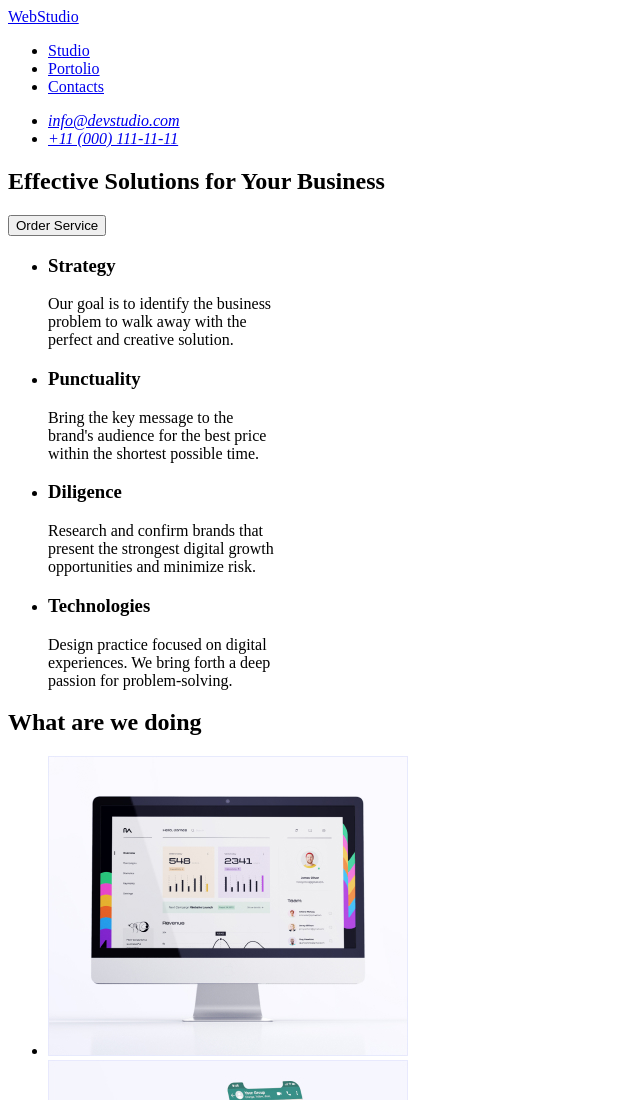
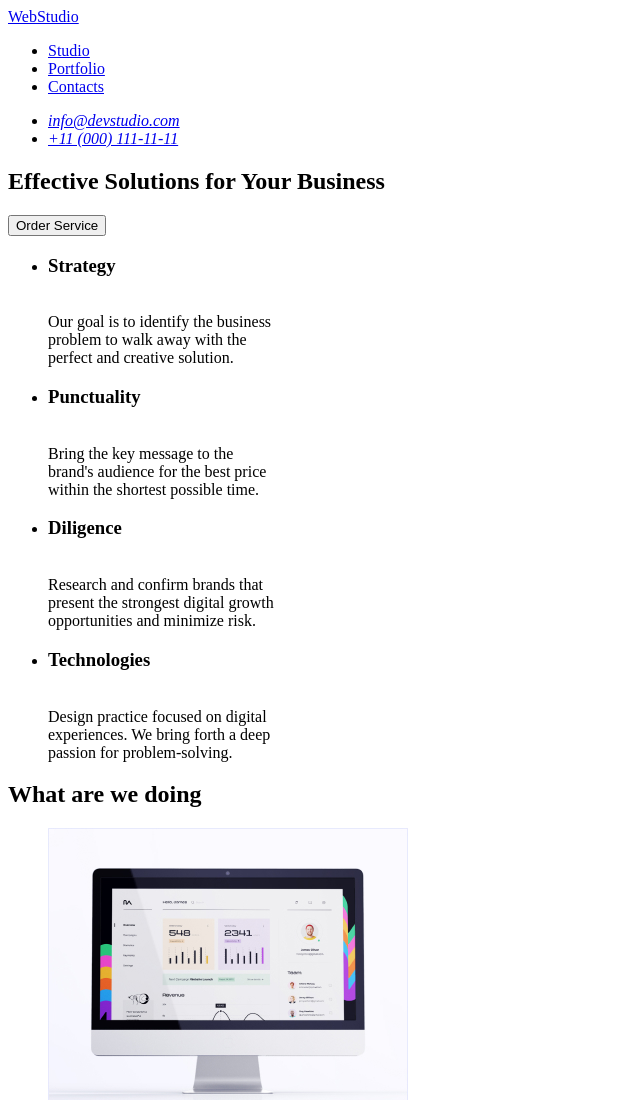
Before and after one commit to Juzehfriu/goit-markup-hw-01, a plain HTML site: page index.html in a window 1280 px wide. Shown: the top 1100 px of the page, without its empty margins (0-640 px from the left). Drawn offline with Linux system fonts and the light colour scheme.

Commit message:
update revision manen

```diff
--- a/index.html
+++ b/index.html
@@ -12,7 +12,7 @@
 
         <ul>
           <li><a href="./index.html">Studio</a></li>
-          <li><a href="./portfolio.html" target="_blank">Portolio</a></li>
+          <li><a href="./portfolio.html" target="_blank">Portfolio</a></li>
           <li><a href="./contacts.html" target="_blank">Contacts</a></li>
         </ul>
       </nav>
@@ -37,6 +37,7 @@
           <li>
             <h3>Strategy</h3>
             <p>
+              <br />
               Our goal is to identify the business <br />
               problem to walk away with the <br />
               perfect and creative solution. <br />
@@ -45,6 +46,7 @@
           <li>
             <h3>Punctuality</h3>
             <p>
+              <br />
               Bring the key message to the <br />brand's audience for the best
               price <br />
               within the shortest possible time. <br />
@@ -53,6 +55,7 @@
           <li>
             <h3>Diligence</h3>
             <p>
+              <br />
               Research and confirm brands that <br />present the strongest
               digital growth <br />opportunities and minimize risk. <br />
             </p>
@@ -60,6 +63,7 @@
           <li>
             <h3>Technologies</h3>
             <p>
+              <br />
               Design practice focused on digital <br />experiences. We bring
               forth a deep <br />passion for problem-solving.
             </p>
```
